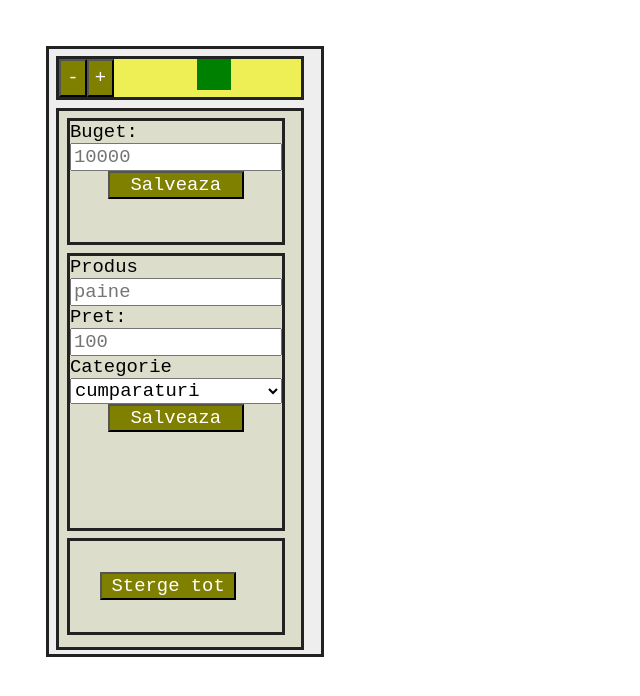
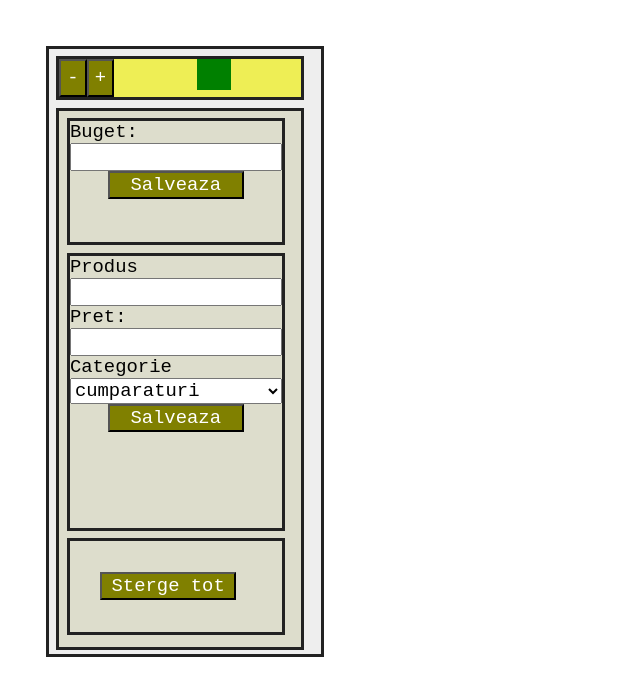
Before and after one commit to Danielzapirtan/cocontab, a plain HTML site: page index.html in a window 1280 px wide. Shown: the whole page, without its empty margins (0-640 px from the left). Drawn offline with Linux system fonts and the light colour scheme.

Commit message:
defaultMessage

```diff
--- a/index.html
+++ b/index.html
@@ -17,14 +17,14 @@
     <div id="tab1" class="tab tab1">
       <div class="buget-container">
         <label for="buget-input">Buget: </label>
-        <input type="number" id="buget-input" class="number-input" placeholder="10000" min="256" max=65536">
+        <input type="number" id="buget-input" class="number-input" min="256" max=65536">
         <button id="save-buget" class="button submit" onclick="saveBuget()">Salveaza</button>
       </div>
       <div class="new-spent">
         <label for="produs">Produs</label>
-        <input type="text" id="produs" class="text-input" placeholder="paine">
+        <input type="text" id="produs" class="text-input">
         <label for="pret">Pret:</label>
-        <input type="number" id="pret" class="number-input" placeholder="100" min="1" max="10000">
+        <input type="number" id="pret" class="number-input" min="1" max="10000">
         <label for="categorie">Categorie</label>
         <select id="categorie">
           <option value="cumparaturi" selected>cumparaturi</option>
```
